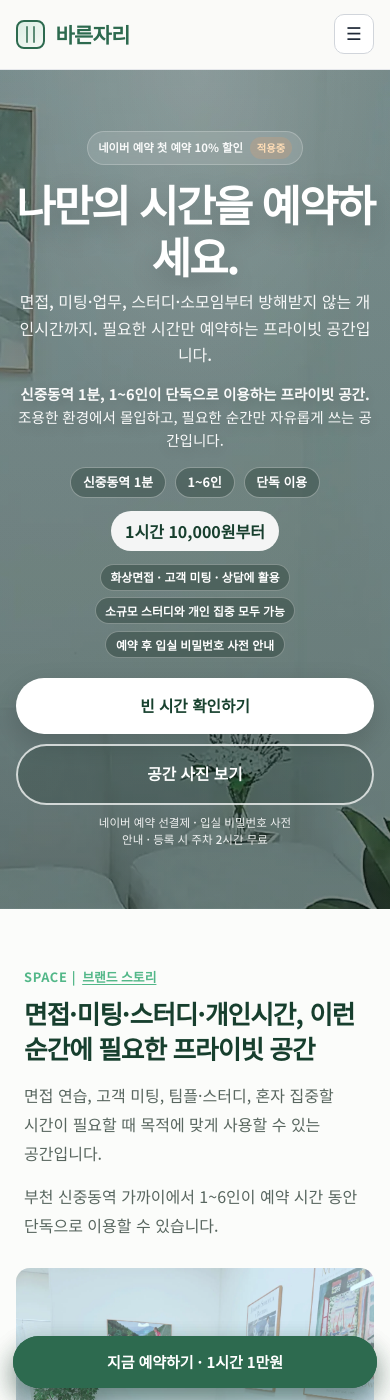
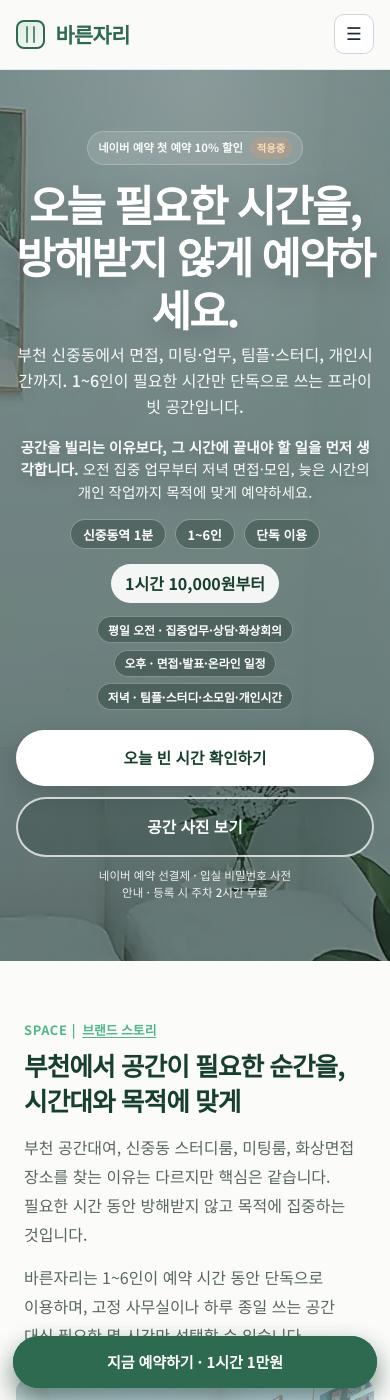
Before and after one commit to bareunspace/blog, a Jekyll site: the page built from index.html, in a window 390 px wide and 1400 px high. Built offline with Jekyll 4.4.1, drawn with Linux system fonts in a browser that asks for light colours; some of the changed text lies outside the part shown.

Commit message:
Apply sitewide booking journey optimization

```diff
--- a/_includes/home-hub-enhancements.html
+++ b/_includes/home-hub-enhancements.html
@@ -1,88 +1,36 @@
 <style>
-  .home-practice-entry {
-    margin-top: 1.15rem;
-    padding: 1rem 1.1rem;
-    border: 1px solid rgba(45,106,79,.16);
-    border-radius: 16px;
-    background: #f7faf8;
-  }
-  .home-practice-entry p { margin: 0; color: var(--muted); line-height: 1.7; }
-  .home-practice-entry a { font-weight: 800; }
+  .home-practice-entry,.home-time-demand { margin-top:1.15rem;padding:1rem 1.1rem;border:1px solid rgba(45,106,79,.16);border-radius:16px;background:#f7faf8; }
+  .home-practice-entry p,.home-time-demand p { margin:0;color:var(--muted);line-height:1.7; }
+  .home-practice-entry a,.home-time-demand a { font-weight:800; }
+  .home-time-demand h2 { margin:0 0 .45rem;font-size:clamp(1.15rem,2vw,1.45rem); }
+  .home-time-demand-grid { display:grid;grid-template-columns:repeat(4,minmax(0,1fr));gap:.65rem;margin-top:.9rem; }
+  .home-time-demand-card { display:block;padding:.9rem;border-radius:14px;background:#fff;border:1px solid rgba(45,106,79,.12);text-decoration:none; }
+  .home-time-demand-card strong { display:block;margin-bottom:.2rem; }
+  .home-time-demand-card span { color:var(--muted);font-size:.92rem;line-height:1.5; }
+  @media(max-width:760px){.home-time-demand-grid{grid-template-columns:1fr 1fr}}
 </style>
 <script>
 document.addEventListener('DOMContentLoaded', function () {
-  var main = document.getElementById('mainContent');
-  if (!main) return;
-
-  var heroSubtitle = main.querySelector('#home .hero-subtitle');
-  if (heroSubtitle) heroSubtitle.textContent = '면접, 미팅·업무, 스터디·소모임부터 방해받지 않는 개인시간까지. 필요한 시간만 예약하는 프라이빗 공간입니다.';
-
-  var heroPoints = main.querySelector('#home .hero-points');
-  if (heroPoints) heroPoints.innerHTML = '<li>화상면접 · 고객 미팅 · 상담에 활용</li><li>소규모 스터디와 개인 집중 모두 가능</li><li>예약 후 입실 비밀번호 사전 안내</li>';
-
-  var spaceTitle = main.querySelector('#space .section-title');
-  var spaceDescs = main.querySelectorAll('#space .section-desc');
-  if (spaceTitle) spaceTitle.textContent = '면접·미팅·스터디·개인시간, 이런 순간에 필요한 프라이빗 공간';
-  if (spaceDescs.length > 0) spaceDescs[0].textContent = '면접 연습, 고객 미팅, 팀플·스터디, 혼자 집중할 시간이 필요할 때 목적에 맞게 사용할 수 있는 공간입니다.';
-  if (spaceDescs.length > 1) spaceDescs[1].textContent = '부천 신중동역 가까이에서 1~6인이 예약 시간 동안 단독으로 이용할 수 있습니다.';
-
-  var grid = main.querySelector('.features-grid');
-  if (!grid) return;
-  var cards = grid.querySelectorAll('.feature-card');
-  if (cards.length < 4) return;
-
-  function setCard(card, title, desc, bullets, ariaLabel) {
-    var h3 = card.querySelector('.feature-title-row h3');
-    var hit = card.querySelector('.feature-card-hitarea');
-    var arrow = card.querySelector('.blog-guide-category-link');
-    var p = card.querySelector('p');
-    var ul = card.querySelector('.feature-quick-list');
-    if (h3) h3.textContent = title;
-    if (hit) hit.setAttribute('aria-label', ariaLabel);
-    if (arrow) arrow.setAttribute('aria-label', ariaLabel);
-    if (p) p.textContent = desc;
-    if (ul) {
-      ul.setAttribute('aria-label', title + ' 허브 포인트');
-      ul.innerHTML = bullets.map(function (item) { return '<li>' + item + '</li>'; }).join('');
-    }
-  }
-
-  setCard(cards[0], '면접', '자기소개와 답변 정리부터 실제 말하기, 녹화 점검, 화상면접 환경과 당일 확인까지 면접 전체 흐름을 안내합니다.', ['답변 정리', '말하기·녹화', '화상면접'], '면접 허브 바로가기');
-  setCard(cards[1], '미팅·업무', '고객 미팅, 상담, 화상회의, 집중 업무처럼 사무실이 필요한 몇 시간을 목적에 맞게 활용하는 가이드입니다.', ['고객 미팅', '상담', '집중 업무'], '미팅·업무 허브 바로가기');
-  setCard(cards[2], '스터디·소모임', '대학생 팀플과 프로젝트, 그룹 스터디, 1인 집중 학습처럼 공부 방식에 맞는 공간 활용 가이드입니다.', ['팀플·프로젝트', '그룹 스터디', '1인 집중'], '스터디·소모임 허브 바로가기');
-  setCard(cards[3], '프라이빗시간', '혼자 있는 시간, 둘만의 대화, 방해받지 않는 개인시간처럼 프라이버시가 필요한 순간을 다룹니다.', ['혼자 있는 시간', '둘만의 시간', '프라이버시'], '프라이빗시간 허브 바로가기');
-
-  if (!document.getElementById('home-practice-entry')) {
-    var note = document.createElement('div');
-    note.id = 'home-practice-entry';
-    note.className = 'home-practice-entry';
-    note.innerHTML = '<p><strong>직접 말하고 촬영하며 반복하는 연습이 필요한가요?</strong> 독백·대사·오디션·셀프테이프는 <a href="/practice/">연습·리허설 허브 →</a>에서 따로 안내합니다.</p>';
-    grid.insertAdjacentElement('afterend', note);
-  }
-
-  var filterLabels = {
-    '면접준비': '면접',
-    '스터디룸': '스터디·소모임',
-    '미팅·상담': '미팅·업무',
-    '프라이빗시간': '프라이빗시간',
-    '연습·리허설': '연습·리허설',
-    '시간·공간': '시간·공간 저널'
-  };
-  main.querySelectorAll('#homeGuideFilters [data-category]').forEach(function (button) {
-    var key = button.getAttribute('data-category');
-    if (filterLabels[key]) button.textContent = filterLabels[key];
-  });
-
-  var useCaseTitle = main.querySelector('#testimonials .section-title');
-  var useCaseDesc = main.querySelector('#testimonials .section-desc');
-  if (useCaseTitle) useCaseTitle.textContent = '활용 예시 · 이용안내';
-  if (useCaseDesc) useCaseDesc.textContent = '면접, 스터디, 미팅, 개인시간처럼 바른자리를 활용할 수 있는 대표 상황과 이용 안내를 소개합니다. 최신 실제 이용사례는 공식 네이버 블로그에서 확인할 수 있습니다.';
-
-  main.querySelectorAll('#useCasesGrid .testimonial-card').forEach(function (card) {
-    var badge = card.querySelector('.stars');
-    var meta = card.querySelector('.testimonial-meta strong');
-    if (badge) badge.textContent = '활용 예시';
-    if (meta) meta.textContent = '대표 활용 상황';
-  });
+  var main=document.getElementById('mainContent'); if(!main)return;
+  var heroTitle=main.querySelector('#home .hero-title'),heroSubtitle=main.querySelector('#home .hero-subtitle'),heroDesc=main.querySelector('#home .hero-desc'),heroPrimary=main.querySelector('#home .btn-primary');
+  if(heroTitle)heroTitle.textContent='오늘 필요한 시간을, 방해받지 않게 예약하세요.';
+  if(heroSubtitle)heroSubtitle.textContent='부천 신중동에서 면접, 미팅·업무, 팀플·스터디, 개인시간까지. 1~6인이 필요한 시간만 단독으로 쓰는 프라이빗 공간입니다.';
+  if(heroDesc)heroDesc.innerHTML='<strong>공간을 빌리는 이유보다, 그 시간에 끝내야 할 일을 먼저 생각합니다.</strong> 오전 집중 업무부터 저녁 면접·모임, 늦은 시간의 개인 작업까지 목적에 맞게 예약하세요.';
+  if(heroPrimary)heroPrimary.textContent='오늘 빈 시간 확인하기';
+  var heroPoints=main.querySelector('#home .hero-points'); if(heroPoints)heroPoints.innerHTML='<li>평일 오전 · 집중업무·상담·화상회의</li><li>오후 · 면접·발표·온라인 일정</li><li>저녁 · 팀플·스터디·소모임·개인시간</li>';
+  var spaceTitle=main.querySelector('#space .section-title'),spaceDescs=main.querySelectorAll('#space .section-desc');
+  if(spaceTitle)spaceTitle.textContent='부천에서 공간이 필요한 순간을, 시간대와 목적에 맞게';
+  if(spaceDescs.length>0)spaceDescs[0].textContent='부천 공간대여, 신중동 스터디룸, 미팅룸, 화상면접 장소를 찾는 이유는 다르지만 핵심은 같습니다. 필요한 시간 동안 방해받지 않고 목적에 집중하는 것입니다.';
+  if(spaceDescs.length>1)spaceDescs[1].textContent='바른자리는 1~6인이 예약 시간 동안 단독으로 이용하며, 고정 사무실이나 하루 종일 쓰는 공간 대신 필요한 몇 시간만 선택할 수 있습니다.';
+  var grid=main.querySelector('.features-grid'); if(!grid)return; var cards=grid.querySelectorAll('.feature-card'); if(cards.length<4)return;
+  function setCard(card,title,desc,bullets,ariaLabel){var h3=card.querySelector('.feature-title-row h3'),hit=card.querySelector('.feature-card-hitarea'),arrow=card.querySelector('.blog-guide-category-link'),p=card.querySelector('p'),ul=card.querySelector('.feature-quick-list');if(h3)h3.textContent=title;if(hit)hit.setAttribute('aria-label',ariaLabel);if(arrow)arrow.setAttribute('aria-label',ariaLabel);if(p)p.textContent=desc;if(ul){ul.setAttribute('aria-label',title+' 허브 포인트');ul.innerHTML=bullets.map(function(item){return '<li>'+item+'</li>';}).join('');}}
+  setCard(cards[0],'면접','답변을 읽는 데서 끝내지 않고 실제로 말하고 녹화하며 점검하는 면접 준비 흐름입니다.',['답변 정리','말하기·녹화','화상면접'],'면접 허브 바로가기');
+  setCard(cards[1],'미팅·업무','사무실이 없는 프리랜서·1인사업자도 오전 집중 업무, 고객 미팅, 상담, 화상회의에 필요한 몇 시간만 예약할 수 있습니다.',['평일 오전','고객 미팅','집중 업무'],'미팅·업무 허브 바로가기');
+  setCard(cards[2],'스터디·소모임','대학생 팀플과 프로젝트, 발표·토론, 그룹 스터디처럼 함께 말하고 협업하는 학습에 맞춘 공간 활용 가이드입니다.',['팀플·프로젝트','발표·토론','그룹 스터디'],'스터디·소모임 허브 바로가기');
+  setCard(cards[3],'프라이빗시간','혼자 쉬고 생각을 정리하거나 둘만의 대화를 나누는, 방해받지 않는 개인시간을 위한 활용 흐름입니다.',['혼자 있는 시간','둘만의 시간','프라이버시'],'프라이빗시간 허브 바로가기');
+  if(!document.getElementById('home-time-demand')){var time=document.createElement('section');time.id='home-time-demand';time.className='home-time-demand';time.innerHTML='<h2>언제 비어 있느냐보다, 언제 필요한 사람이 있느냐를 연결합니다.</h2><p>운영시간 07:00~23:00. 시간대마다 바른자리를 찾는 이유가 다릅니다.</p><div class="home-time-demand-grid"><a class="home-time-demand-card" href="/meeting/"><strong>07:00~12:00 · 업무</strong><span>프리랜서·1인사업자 집중업무, 상담, 화상회의</span></a><a class="home-time-demand-card" href="/interview/"><strong>12:00~17:00 · 준비</strong><span>화상면접, 발표·스피킹, 온라인 일정</span></a><a class="home-time-demand-card" href="/study/"><strong>17:00~21:00 · 협업</strong><span>대학생 팀플, 프로젝트, 스터디·소모임</span></a><a class="home-time-demand-card" href="/private/"><strong>21:00~23:00 · 개인시간</strong><span>조용한 대화, 정리, 독서와 개인 작업</span></a></div>';grid.insertAdjacentElement('afterend',time);}
+  if(!document.getElementById('home-practice-entry')){var note=document.createElement('div');note.id='home-practice-entry';note.className='home-practice-entry';note.innerHTML='<p><strong>직접 말하고 촬영하며 반복하는 연습이 필요한가요?</strong> 독백·대사·오디션·셀프테이프는 <a href="/practice/">연습·리허설 허브 →</a>에서 안내합니다.</p>';document.getElementById('home-time-demand').insertAdjacentElement('afterend',note);}
+  var filterLabels={'면접준비':'면접','스터디룸':'스터디·소모임','미팅·상담':'미팅·업무','프라이빗시간':'프라이빗시간','연습·리허설':'연습·리허설','시간·공간':'시간·공간 저널'};main.querySelectorAll('#homeGuideFilters [data-category]').forEach(function(button){var key=button.getAttribute('data-category');if(filterLabels[key])button.textContent=filterLabels[key];});
+  var useCaseTitle=main.querySelector('#testimonials .section-title'),useCaseDesc=main.querySelector('#testimonials .section-desc');if(useCaseTitle)useCaseTitle.textContent='활용 예시 · 이용안내';if(useCaseDesc)useCaseDesc.textContent='면접, 스터디, 미팅, 개인시간처럼 실제 목적별 활용 방식을 확인하고, 최신 현장 소식과 이용사례는 공식 네이버 블로그에서 확인하세요.';main.querySelectorAll('#useCasesGrid .testimonial-card').forEach(function(card){var badge=card.querySelector('.stars'),meta=card.querySelector('.testimonial-meta strong');if(badge)badge.textContent='활용 예시';if(meta)meta.textContent='대표 활용 상황';});
 });
 </script>
```
